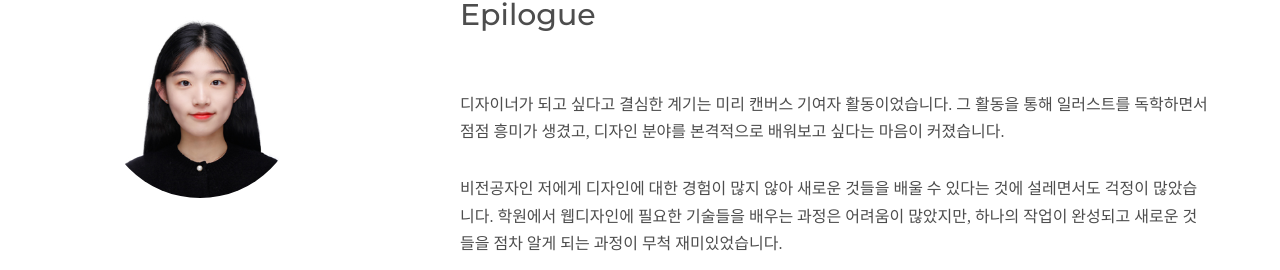
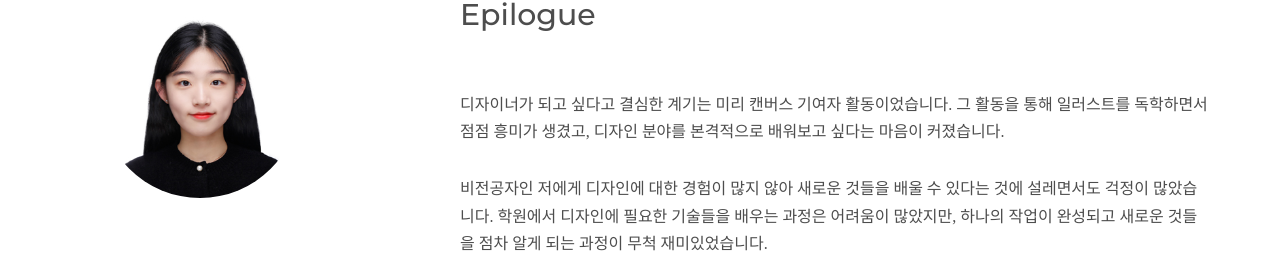
Before and after one commit to wonsubin/Subin_Portfolio, a plain HTML site: page index.html in a window 1280 px wide. Shown: the part 1094-1364 px from the top of the page. Drawn offline with Linux system fonts and the light colour scheme; some packages are replaced by stand-ins of ours; no server answers; files whose address does not match are found by name; a web font is replaced by a local one.

Commit message:
Add files via upload

```diff
--- a/index.html
+++ b/index.html
@@ -79,7 +79,7 @@
 					<div class="col-md-8">
 						<h2 class="epilogue">Epilogue</h2>
 						<p>디자이너가 되고 싶다고 결심한 계기는 미리 캔버스 기여자 활동이었습니다. 그 활동을 통해 일러스트를 독학하면서 점점 흥미가 생겼고, 디자인 분야를 본격적으로 배워보고 싶다는 마음이 커졌습니다.</p>
-						<p>비전공자인 저에게 디자인에 대한 경험이 많지 않아 새로운 것들을 배울 수 있다는 것에 설레면서도 걱정이 많았습니다. 학원에서 웹디자인에 필요한 기술들을 배우는 과정은 어려움이 많았지만, 하나의 작업이 완성되고 새로운 것들을 점차 알게 되는 과정이 무척 재미있었습니다.</p>
+						<p>비전공자인 저에게 디자인에 대한 경험이 많지 않아 새로운 것들을 배울 수 있다는 것에 설레면서도 걱정이 많았습니다. 학원에서 디자인에 필요한 기술들을 배우는 과정은 어려움이 많았지만, 하나의 작업이 완성되고 새로운 것들을 점차 알게 되는 과정이 무척 재미있었습니다.</p>
 						<p>포트폴리오를 처음 만들 때는 하얀 도화지에 어떤 내용으로 채울지 막막했지만, 다양한 포트폴리오와 레퍼런스를 참고하며 시도해 본 결과, 하나둘씩 페이지가 채워지기 시작했습니다. 처음에는 스스로의 작업에 만족하지 못해 아쉬운 순간도 있었지만, 하얀 도화지를 제 작업으로 가득 채우고 나니 큰 성취감을 느꼈습니다.</p>
 						<p>
 						이 과정을 통해 얻은 경험과 성장은 디자이너로서의 첫걸음을 내딛는 데 큰 도움이 될 것이라 생각합니다. 앞으로도 더 많은 것을 배우고, 더 성장하는 디자이너가 되고 싶습니다. 감사합니다.
```
